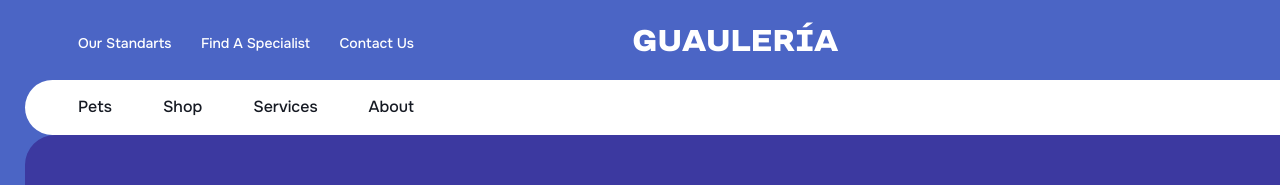
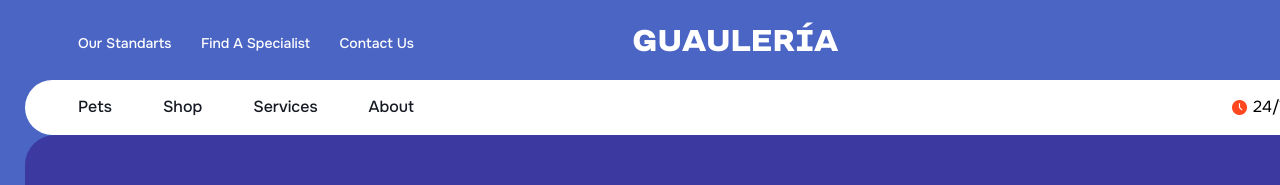
Before and after one commit to vkorshunovv/guauleria, a React (Create React App) app: page / in a window 1280 px wide. Shown: the top 185 px of the page. Built offline with nearby package versions, Linux system fonts and the light colour scheme.

Commit message:
complete bottomHeader section

```diff
--- a/src/Header.css
+++ b/src/Header.css
@@ -106,6 +106,11 @@
     margin: 0;
 }
 
+.logoMain p:hover {
+    color: rgba(209, 234, 183, 1);
+    cursor: pointer;
+}
+
 .upperHeader .headerContainer {
     align-items: start;
 }
@@ -118,13 +123,52 @@
     font-size: 16px;
 }
 
+.userLogOut:hover {
+    color: rgba(209, 234, 183, 1);
+}
+
 .userLogOut a {
-width: 34px;
-height: 34px;
-border-radius: 90px;
+    width: 34px;
+    height: 34px;
+    border-radius: 90px;
 }
 
 .headerContainer img {
     width: 34px;
     height: 34px;
 }
+
+.headerContainer img:hover {
+    transform: scale(1.1);
+    transition: .2s;
+}
+.headerContainer img:not(:hover) {
+    transform: scale(1);
+    transition: .2s;
+}
+
+.bottomHeader .lastHeaderCol {
+    gap: 35px;
+}
+
+.clockImg {
+    display: flex;
+    align-items: center;
+    gap: 6px;
+}
+
+.clockImg img {
+    width: 15px;
+    height: 15px;
+}
+
+.locationImg {
+    display: flex;
+    align-items: center;
+    gap: 6px;
+}
+
+.locationImg img {
+    width: 12px;
+    height: 16.36px;
+}
--- a/src/Header.js
+++ b/src/Header.js
@@ -1,5 +1,7 @@
 import "./Header.css";
-import userLogin from "../src/assets/userLogin.png"
+import userLogin from "../src/assets/userLogin.png";
+import clock from "../src/assets/clock.png";
+import location from "../src/assets/Location.png";
 
 export default function Header() {
   return (
@@ -23,8 +25,12 @@
             <p>guaulería</p>
           </div>
           <div className="lastHeaderCol">
-            <button className="userLogOut" type="button">Log out</button>
-            <a href="#"><img src={userLogin}/></a>
+            <button className="userLogOut" type="button">
+              Log out
+            </button>
+            <a href="#">
+              <img src={userLogin} />
+            </a>
           </div>
         </div>
       </section>
@@ -46,7 +52,20 @@
               </li>
             </menu>
           </div>
-          <div className="lastHeaderCol"></div>
+          <div className="lastHeaderCol">
+            <div className="clock">
+              <div className="clockImg">
+                <img src={clock} />
+                <p>24/7</p>
+              </div>
+            </div>
+            <div className="location">
+              <div className="locationImg">
+                <img src={location} />
+                <p>Madrid</p>
+              </div>
+            </div>
+          </div>
         </div>
       </section>
     </div>
--- a/src/SearchBar.css
+++ b/src/SearchBar.css
@@ -36,7 +36,7 @@
     width: 500px;
     height: 96px;
     border-radius: 90px;
-    border-right: solid 1px rgba(122, 94, 236, 0.11);
+    border-right: solid 1px rgba(122, 94, 236, 0.17);
     background-color: rgb(255, 255, 255);
     z-index: 0;
 }
@@ -45,7 +45,6 @@
     background-color: rgba(209, 234, 183, 1);
     z-index: 0;
 }
-
 
 .searchButton {
     display: flex;
@@ -66,10 +65,26 @@
     text-decoration: none;
     border-radius: 90px;
     background-color: rgba(255, 72, 32, 1);
-}
-
-.searchButton a p {
     color: rgb(255, 255, 255);
     font-weight: 600;
     font-size: 20px;
+    box-sizing: border-box;
 }
+
+.searchButton a:hover {
+    background-color: rgba(255, 255, 255, 0);
+    border: solid 2px rgba(255, 72, 32, 1);
+    color: rgba(255, 72, 32, 1);
+}
+
+.searchButton .disabled {
+    color: rgba(98, 98, 98, 1);
+    background-color: rgba(255, 255, 255, 0);
+    border: solid 2px rgba(98, 98, 98, 1);
+}
+
+.searchButton .disabled:hover {
+    color: rgba(98, 98, 98, 1);
+    background-color: rgba(255, 255, 255, 0);
+    border: solid 2px rgba(98, 98, 98, 1);
+}
--- a/src/SearchBar.js
+++ b/src/SearchBar.js
@@ -8,7 +8,7 @@
         <div className="searchBreed"></div>
       </section>
       <section className="searchButton">
-        <a href="#" target="_blank" rel="noopener noreferrer">
+        <a href="#" target="_blank" rel="noopener noreferrer" className="" >
           <p>Find now</p>
         </a>
       </section>
```
Also changed, not shown: src/assets/Location.png (added), src/assets/clock.png (added).
